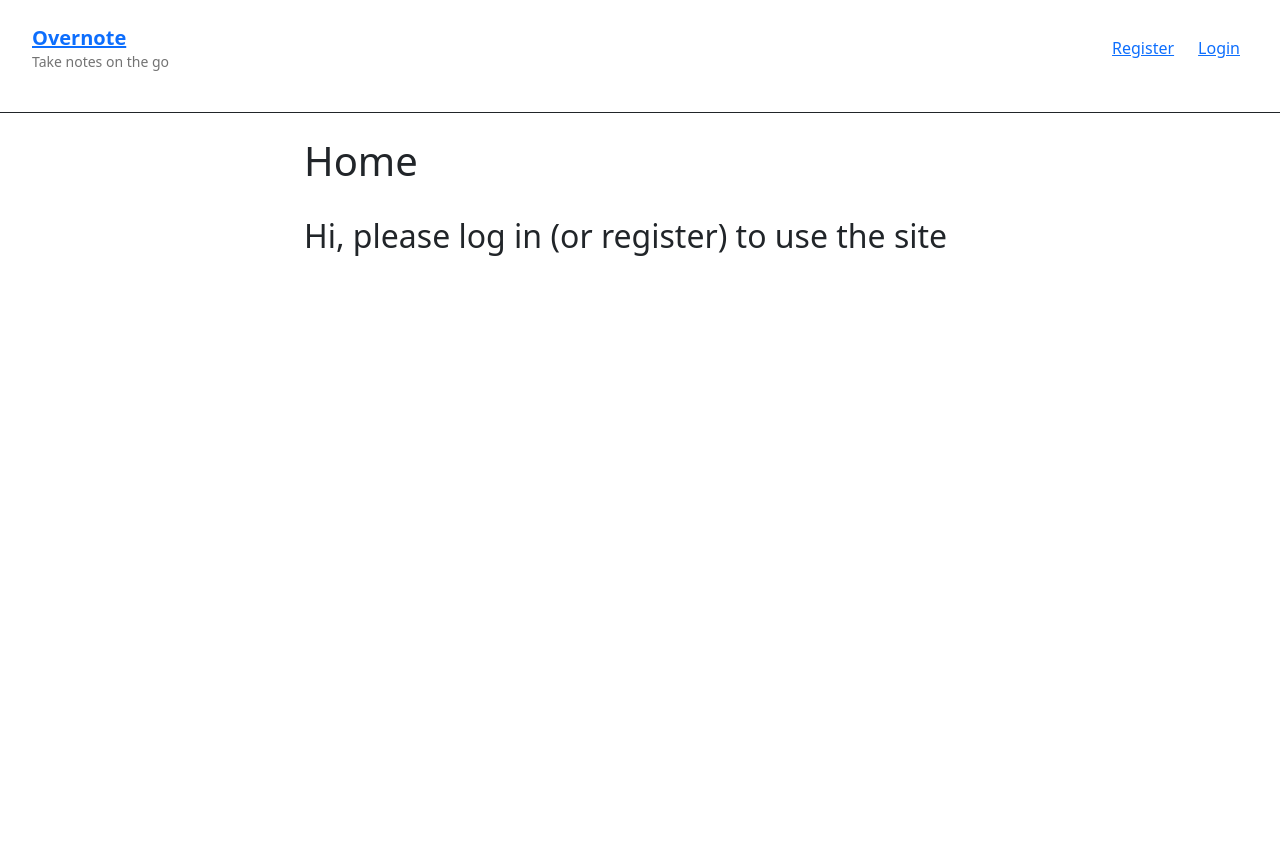
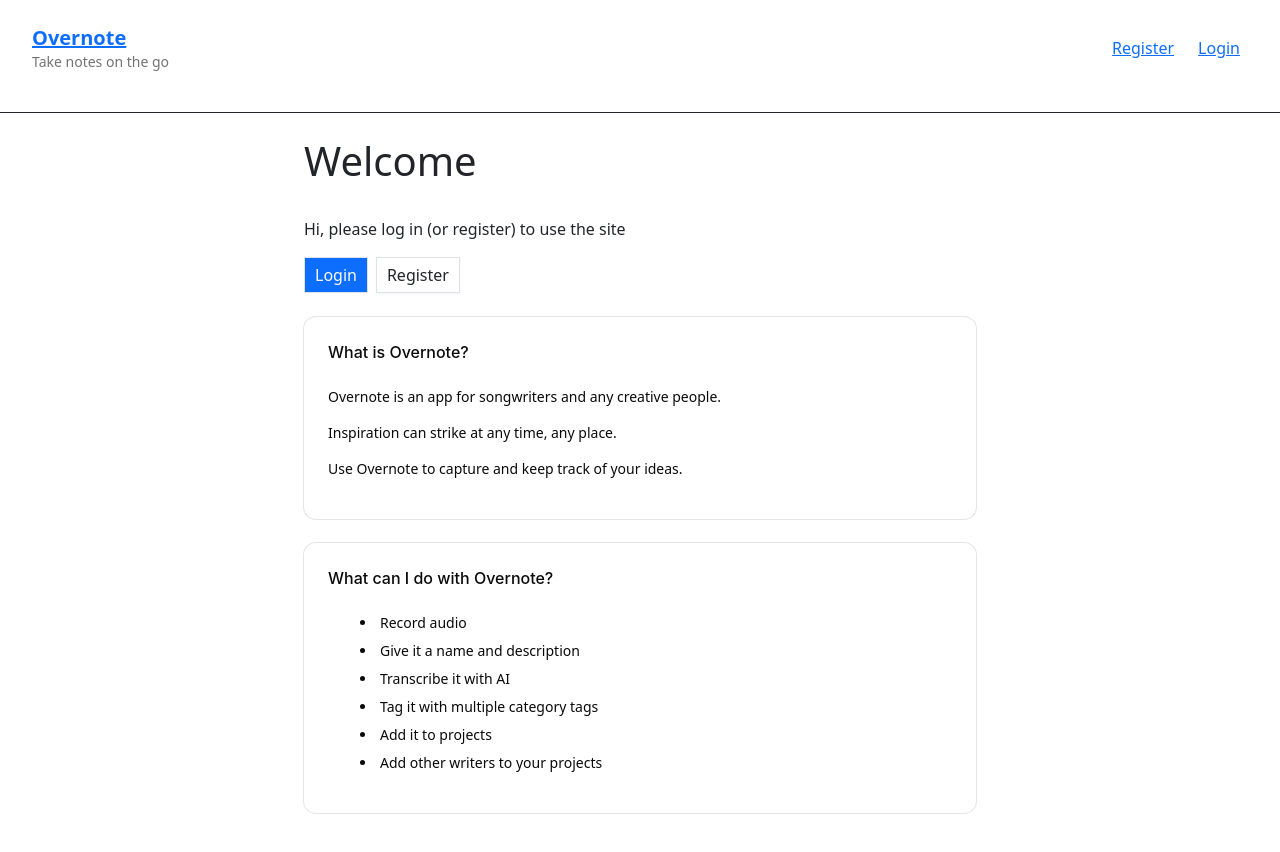
Before and after one commit to shielsr/final-project, a React (Vite) app in the folder frontend/: page / in a window 1280 px wide. Shown: the top 852 px of the page. Before the commit the page ends 800 px from the top, so only its background shows below. Built offline with nearby package versions, Linux system fonts and the light colour scheme.

Commit message:
Add loading spinners to buttons for better UX

```diff
--- a/frontend/src/components/Authentication.jsx
+++ b/frontend/src/components/Authentication.jsx
@@ -12,6 +12,7 @@ const AuthForm = ({ onSubmit, fields, submitButtonText, title }) => {
     fields.reduce((acc, field) => ({ ...acc, [field.name]: "" }), {})
   );
   const [error, setError] = useState("");
+  const [loading, setLoading] = useState(false);
 
   const handleChange = (e) => {
     setFormData({ ...formData, [e.target.name]: e.target.value });
@@ -20,11 +21,14 @@ const AuthForm = ({ onSubmit, fields, submitButtonText, title }) => {
   const handleSubmit = async (e) => {
     e.preventDefault();
     setError("");
+    setLoading(true);
     try {
       await onSubmit(formData);
     } catch (error) {
       console.error("AuthForm submission error:", error);
       setError("An error occurred. Please try again.");
+    } finally {
+      setLoading(false);
     }
   };
 
@@ -52,7 +56,9 @@ const AuthForm = ({ onSubmit, fields, submitButtonText, title }) => {
                 />
               </div>
             ))}
-            <Button type="submit" className="w-full">{submitButtonText}</Button>
+            <Button type="submit" className="w-full" loading={loading}>
+              {submitButtonText}
+            </Button>
           </form>
         </CardContent>
       </Card>
--- a/frontend/src/components/Transcriber.jsx
+++ b/frontend/src/components/Transcriber.jsx
@@ -1,9 +1,7 @@
 import { useState } from 'react'
 import { Button } from '@/components/ui/button'
 
-
 export default function Transcriber({ audioUrl, audioId, onComplete }) {
-    // console.log('Transcriber props:', { audioUrl, audioId })
     const [transcription, setTranscription] = useState('')
     const [loading, setLoading] = useState(false)
     const [error, setError] = useState('')
@@ -20,7 +18,7 @@ export default function Transcriber({ audioUrl, audioId, onComplete }) {
             const data = await res.json()
             if (data.error) throw new Error(data.error)
             setTranscription(data.transcription)
-            if (onComplete) onComplete()  // For refreshing the audio after getting a transcription
+            if (onComplete) onComplete()
         } catch (err) {
             setError(err.message)
         } finally {
@@ -30,11 +28,11 @@ export default function Transcriber({ audioUrl, audioId, onComplete }) {
 
     return (
         <div>
-            <Button onClick={run} disabled={!audioUrl || loading}>
-                {loading ? 'Transcribing...' : 'Transcribe'}
+            <Button onClick={run} disabled={!audioUrl} loading={loading}>
+                Transcribe
             </Button>
-            {error && <p>{error}</p>}
-            {transcription && <p>{transcription}</p>}
+            {error && <p className="text-sm text-destructive mt-2">{error}</p>}
+            {transcription && <p className="mt-2">{transcription}</p>}
         </div>
     )
 }
--- a/frontend/src/components/ui/button.jsx
+++ b/frontend/src/components/ui/button.jsx
@@ -1,6 +1,7 @@
 import * as React from "react"
 import { cva } from "class-variance-authority";
 import { Slot } from "radix-ui"
+import { Loader2 } from "lucide-react"
 
 import { cn } from "@/lib/utils"
 
@@ -10,27 +11,20 @@ const buttonVariants = cva(
     variants: {
       variant: {
         default: "bg-primary text-primary-foreground hover:bg-primary/80",
-        outline:
-          "border-border bg-background shadow-xs hover:bg-muted hover:text-foreground aria-expanded:bg-muted aria-expanded:text-foreground dark:border-input dark:bg-input/30 dark:hover:bg-input/50",
-        secondary:
-          "bg-secondary text-secondary-foreground hover:bg-secondary/80 aria-expanded:bg-secondary aria-expanded:text-secondary-foreground",
-        ghost:
-          "hover:bg-muted hover:text-foreground aria-expanded:bg-muted aria-expanded:text-foreground dark:hover:bg-muted/50",
-        destructive:
-          "bg-destructive/10 text-destructive hover:bg-destructive/20 focus-visible:border-destructive/40 focus-visible:ring-destructive/20 dark:bg-destructive/20 dark:hover:bg-destructive/30 dark:focus-visible:ring-destructive/40",
+        outline: "border-border bg-background shadow-xs hover:bg-muted hover:text-foreground aria-expanded:bg-muted aria-expanded:text-foreground dark:border-input dark:bg-input/30 dark:hover:bg-input/50",
+        secondary: "bg-secondary text-secondary-foreground hover:bg-secondary/80 aria-expanded:bg-secondary aria-expanded:text-secondary-foreground",
+        ghost: "hover:bg-muted hover:text-foreground aria-expanded:bg-muted aria-expanded:text-foreground dark:hover:bg-muted/50",
+        destructive: "bg-destructive/10 text-destructive hover:bg-destructive/20 focus-visible:border-destructive/40 focus-visible:ring-destructive/20 dark:bg-destructive/20 dark:hover:bg-destructive/30 dark:focus-visible:ring-destructive/40",
         link: "text-primary underline-offset-4 hover:underline",
       },
       size: {
-        default:
-          "h-9 gap-1.5 px-2.5 in-data-[slot=button-group]:rounded-md has-data-[icon=inline-end]:pr-2 has-data-[icon=inline-start]:pl-2",
+        default: "h-9 gap-1.5 px-2.5 in-data-[slot=button-group]:rounded-md has-data-[icon=inline-end]:pr-2 has-data-[icon=inline-start]:pl-2",
         xs: "h-6 gap-1 rounded-[min(var(--radius-md),8px)] px-2 text-xs in-data-[slot=button-group]:rounded-md has-data-[icon=inline-end]:pr-1.5 has-data-[icon=inline-start]:pl-1.5 [&_svg:not([class*='size-'])]:size-3",
         sm: "h-8 gap-1 rounded-[min(var(--radius-md),10px)] px-2.5 in-data-[slot=button-group]:rounded-md has-data-[icon=inline-end]:pr-1.5 has-data-[icon=inline-start]:pl-1.5",
         lg: "h-10 gap-1.5 px-2.5 has-data-[icon=inline-end]:pr-3 has-data-[icon=inline-start]:pl-3",
         icon: "size-9",
-        "icon-xs":
-          "size-6 rounded-[min(var(--radius-md),8px)] in-data-[slot=button-group]:rounded-md [&_svg:not([class*='size-'])]:size-3",
-        "icon-sm":
-          "size-8 rounded-[min(var(--radius-md),10px)] in-data-[slot=button-group]:rounded-md",
+        "icon-xs": "size-6 rounded-[min(var(--radius-md),8px)] in-data-[slot=button-group]:rounded-md [&_svg:not([class*='size-'])]:size-3",
+        "icon-sm": "size-8 rounded-[min(var(--radius-md),10px)] in-data-[slot=button-group]:rounded-md",
         "icon-lg": "size-10",
       },
     },
@@ -46,6 +40,9 @@ function Button({
   variant = "default",
   size = "default",
   asChild = false,
+  loading = false,
+  children,
+  disabled,
   ...props
 }) {
   const Comp = asChild ? Slot.Root : "button"
@@ -55,8 +52,13 @@ function Button({
       data-slot="button"
       data-variant={variant}
       data-size={size}
+      disabled={loading || disabled}
       className={cn(buttonVariants({ variant, size, className }))}
-      {...props} />
+      {...props}
+    >
+      {loading && <Loader2 className="mr-2 h-4 w-4 animate-spin" />}
+      {children}
+    </Comp>
   );
 }
 
--- /dev/null
+++ b/frontend/src/components/ui/spinner.jsx
@@ -0,0 +1,17 @@
+import { cn } from "@/lib/utils"
+import { Loader2Icon } from "lucide-react"
+
+function Spinner({
+  className,
+  ...props
+}) {
+  return (
+    <Loader2Icon
+      role="status"
+      aria-label="Loading"
+      className={cn("size-4 animate-spin", className)}
+      {...props} />
+  );
+}
+
+export { Spinner }
--- a/frontend/src/pages/Home.jsx
+++ b/frontend/src/pages/Home.jsx
@@ -1,16 +1,55 @@
 import { useAuth } from '../AuthContext'
+import { useNavigate } from 'react-router-dom'
 import PageTitle from '../components/PageTitle'
+import { Card, CardHeader, CardTitle, CardContent } from '@/components/ui/card'
+import { Button } from '@/components/ui/button'
 
 const Home = () => {
   const { isLoggedIn, username } = useAuth()
+  const navigate = useNavigate()
+
   return (
     <>
-    <PageTitle title="Home" />
-    <h2>
-      {isLoggedIn
-        ? `Welcome, ${username}! You're logged in.`
-        : 'Hi, please log in (or register) to use the site'}
-    </h2>
+      <PageTitle title="Welcome" />
+      <p className="mb-6">
+        {isLoggedIn
+          ? `Welcome, ${username}! You're logged in.`
+          : 'Hi, please log in (or register) to use the site'}
+      </p>
+
+      {!isLoggedIn && (
+        <div className="flex gap-2 mb-6">
+          <Button onClick={() => navigate('/login')}>Login</Button>
+          <Button variant="outline" onClick={() => navigate('/register')}>Register</Button>
+        </div>
+      )}
+
+      <Card className="mb-4">
+        <CardHeader>
+          <CardTitle>What is Overnote?</CardTitle>
+        </CardHeader>
+        <CardContent className="space-y-4">
+          <p>Overnote is an app for songwriters and any creative people.</p>
+          <p>Inspiration can strike at any time, any place.</p>
+          <p>Use Overnote to capture and keep track of your ideas.</p>
+        </CardContent>
+      </Card>
+
+      <Card className="mb-4">
+        <CardHeader>
+          <CardTitle>What can I do with Overnote?</CardTitle>
+        </CardHeader>
+        <CardContent>
+          <ul className="space-y-2 list-disc list-inside">
+            <li>Record audio</li>
+            <li>Give it a name and description</li>
+            <li>Transcribe it with AI</li>
+            <li>Tag it with multiple category tags</li>
+            <li>Add it to projects</li>
+            <li>Add other writers to your projects</li>
+          </ul>
+        </CardContent>
+      </Card>
     </>
   )
 }
```
Also changed, not shown: 1 other file (tests, documents, lock files or other folders).
